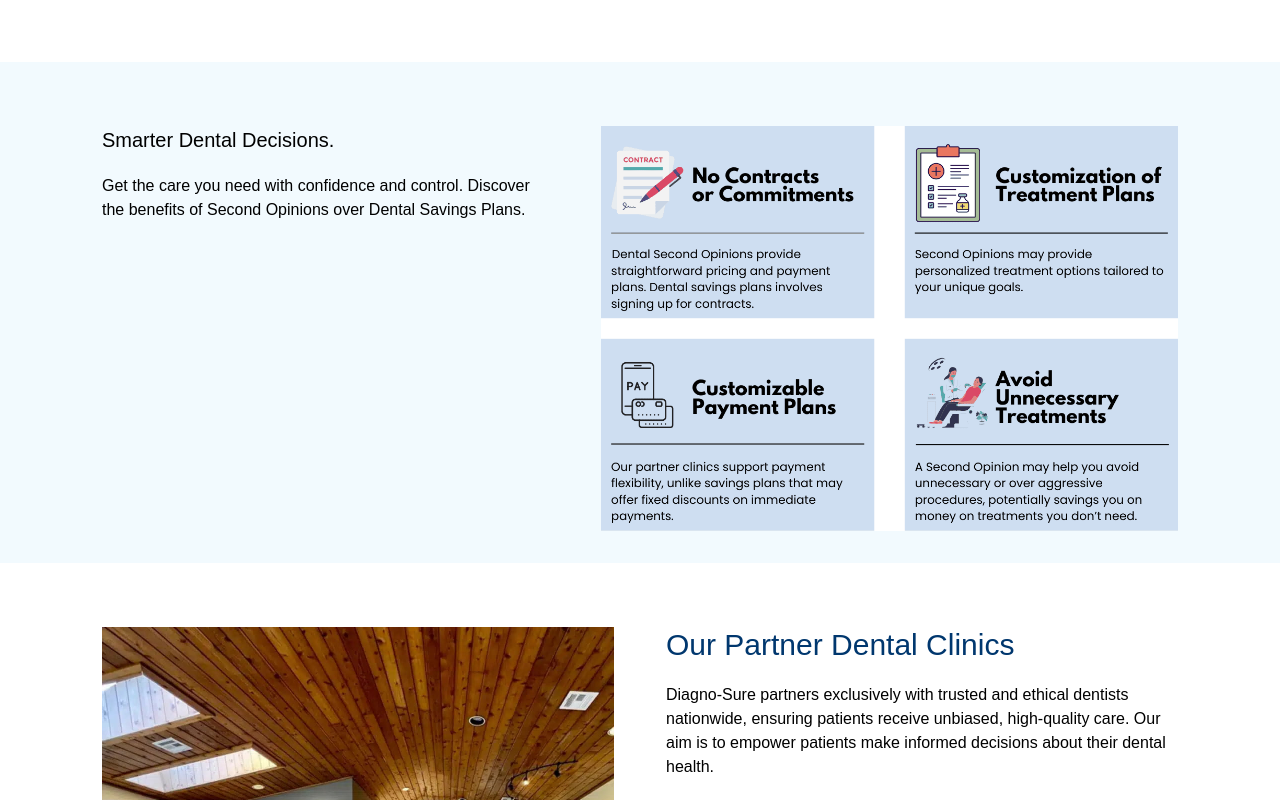
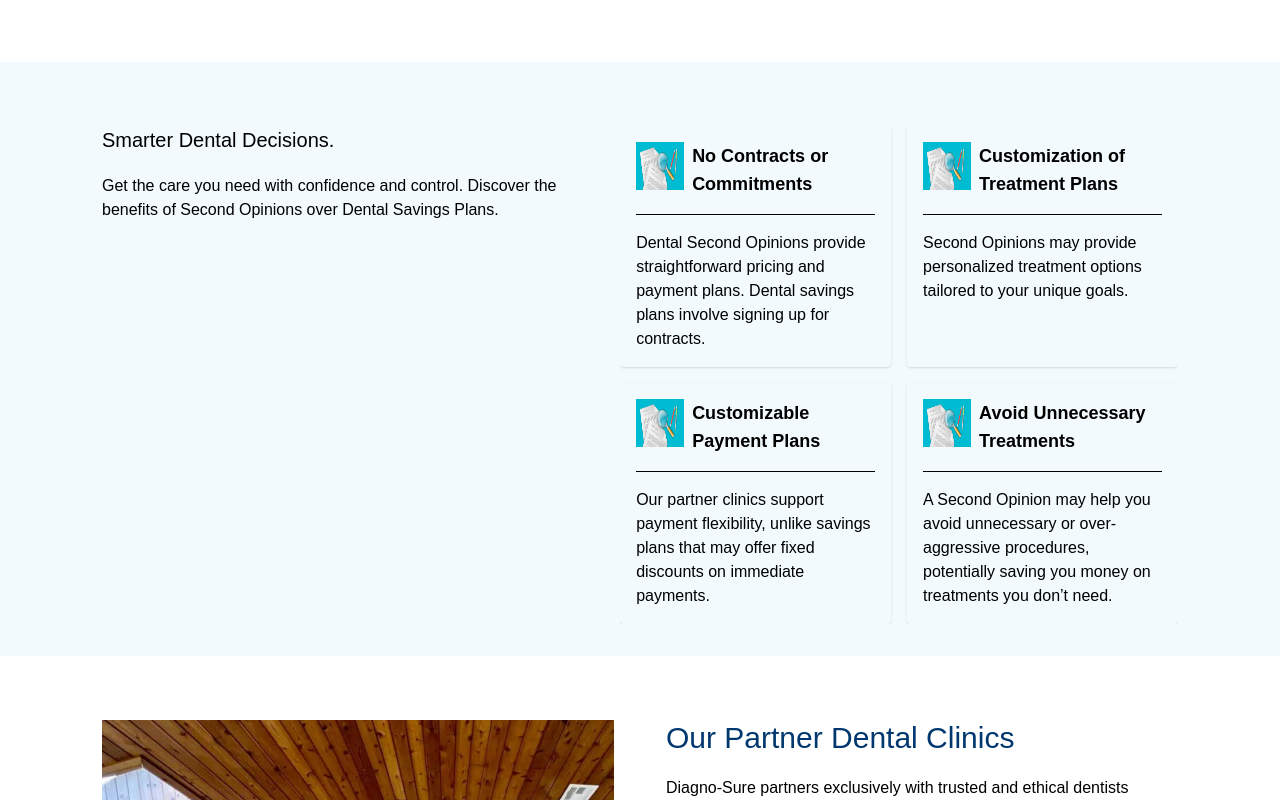
Before and after one commit to raghavendra-10/diagno-sure, a React (Create React App) app: page / in a window 1280 px wide. Shown: the part 960-1760 px from the top of the page. Built offline with nearby package versions, Linux system fonts and the light colour scheme.

Commit message:
refactor Features section to use Card component for better layout; adjust FAQs component styling

```diff
--- a/src/sections/FAQs.jsx
+++ b/src/sections/FAQs.jsx
@@ -86,7 +86,7 @@ const Accordian = ({ question, answer, open, handleClick }) => {
           open ? "border-b border-b-blue2" : ""
         }`}
       >
-        <div className="text-base font-normal text-black">
+        <div className="text-base font-normal text-black flex-shrink-0">
           {open ? <TiArrowSortedUp /> : <TiArrowSortedDown />}
         </div>
         <div className={`ml-6 text-base font-normal text-black}`}>
--- a/src/sections/Features.jsx
+++ b/src/sections/Features.jsx
@@ -1,6 +1,7 @@
 import React from "react";
 import features1 from "../assets/features-1.png";
 import features2 from "../assets/features-2.png";
+import contracts from '../assets/contracts.jpg'
 
 function Features() {
   return (
@@ -14,11 +15,57 @@ function Features() {
           </p>
         </div>
         <div className="px-4">
-          <img src={features1} className="w-full h-auto md:hidden" />
+          {/* <img src={features1} className="w-full h-auto md:hidden" />
           <img
             src={features2}
             className="w-full h-auto hidden md:inline-block"
-          />
+          /> */}
+          <div className="flex flex-col md:flex-row flex-wrap gap-4 w-full max-w-screen-lg mx-auto">
+            {/* <div className="flex-1 min-w-[calc(50%-1rem)] bg-blue-100 p-4 rounded shadow">
+              <div className="flex flex-row gap-1">
+                <div className="flex-1"><img src={contracts} className="w-full h-auto"  /></div>
+
+              <h3 className="text-lg font-semibold border-b border-b-black pb-4 mb-4 flex-1">No Contracts or Commitments</h3>
+              </div>
+              <p className="text-gray-600">Dental Second Opinions provide straightforward pricing and payment plans. Dental savings plans involve signing up for contracts.</p>
+            </div>
+            <div className="flex-1 min-w-[calc(50%-1rem)] bg-blue-200 p-4 rounded shadow">
+            <h3 className="text-lg font-semibold border-b border-b-black pb-4 mb-4">Customization of Treatment Plans</h3>
+              <p className="text-gray-600">Second Opinions may provide personalized treatment options tailored to your unique goals.</p>
+            </div>
+            <div className="flex-1 min-w-[calc(50%-1rem)] bg-blue-300 p-4 rounded shadow">
+            <h3 className="text-lg font-semibold border-b border-b-black pb-4 mb-4">Customizable Payment Plans</h3>
+              <p className="text-gray-600">Our partner clinics support payment flexibility, unlike savings plans that may offer fixed discounts on immediate payments.</p>
+            </div>
+            <div className="flex-1 min-w-[calc(50%-1rem)] bg-blue-400 p-4 rounded shadow">
+            <h3 className="text-lg font-semibold border-b border-b-black pb-4 mb-4">Avoid Unnecessary Treatments</h3>
+              <p className="text-gray-600">A Second Opinion may help you avoid unnecessary or over-aggressive procedures, potentially saving you money on treatments you don’t need.</p>
+            </div> */}
+            <Card
+        image={contracts}
+        title="No Contracts or Commitments"
+        description="Dental Second Opinions provide straightforward pricing and payment plans. Dental savings plans involve signing up for contracts."
+        bgColor="bg-blue-100"
+      />
+      <Card
+        image={contracts}
+        title="Customization of Treatment Plans"
+        description="Second Opinions may provide personalized treatment options tailored to your unique goals."
+        bgColor="bg-blue-200"
+      />
+      <Card
+        image={contracts}
+        title="Customizable Payment Plans"
+        description="Our partner clinics support payment flexibility, unlike savings plans that may offer fixed discounts on immediate payments."
+        bgColor="bg-blue-300"
+      />
+      <Card
+        image={contracts}
+        title="Avoid Unnecessary Treatments"
+        description="A Second Opinion may help you avoid unnecessary or over-aggressive procedures, potentially saving you money on treatments you don’t need."
+        bgColor="bg-blue-400"
+      />
+          </div>
         </div>
       </div>
     </section>
@@ -26,3 +73,18 @@ function Features() {
 }
 
 export default Features;
+
+const Card = ({ image, title, description, bgColor }) => {
+  return (
+    <div className={`flex-1 min-w-[calc(50%-1rem)] ${bgColor} p-4 rounded shadow`}>
+      <div className="flex flex-row items-start gap-2 border-b border-b-black pb-4 mb-4">
+        <img src={image} alt={title} className="w-12 h-12 flex-shrink-0" />
+        <h3 className="text-lg font-semibold">
+          {title}
+        </h3>
+      </div>
+      {/* Description visible on larger screens */}
+      <p className="text-gray-600">{description}</p>
+    </div>
+  );
+};
```
Also changed, not shown: src/assets/contracts.jpg (added), src/assets/unnamed.png (added).
